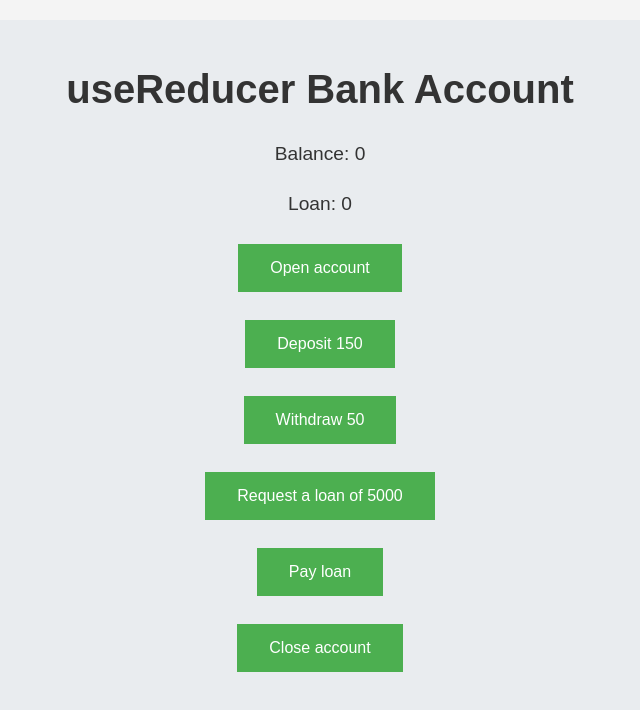
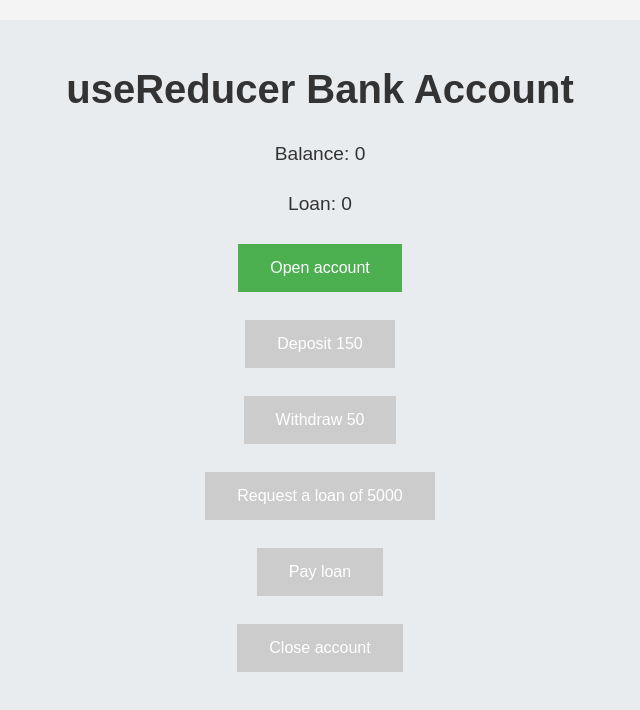
Before and after one commit to CezarLuca/16.1_bank_account_challenge, a React (Create React App) app: page / in a window 1280 px wide. Shown: the top 710 px of the page, without its empty margins (320-960 px from the left). Built offline with nearby package versions, Linux system fonts and the light colour scheme.

Commit message:
Completed Feature Parity with the Tutorial and Added More Styling

```diff
--- a/src/App.js
+++ b/src/App.js
@@ -43,7 +43,7 @@ function bankAccountReducer(state, action) {
 }
 
 export default function App() {
-    const [{ balance, loan }, dispatch] = useReducer(
+    const [{ balance, loan, isActive }, dispatch] = useReducer(
         bankAccountReducer,
         initialState
     );
@@ -56,7 +56,7 @@ export default function App() {
             <p>
                 <button
                     onClick={() => dispatch({ type: "openAccount" })}
-                    disabled={false}
+                    disabled={isActive}
                 >
                     Open account
                 </button>
@@ -64,7 +64,7 @@ export default function App() {
             <p>
                 <button
                     onClick={() => dispatch({ type: "deposit", amount: 150 })}
-                    disabled={false}
+                    disabled={!isActive}
                 >
                     Deposit 150
                 </button>
@@ -72,7 +72,7 @@ export default function App() {
             <p>
                 <button
                     onClick={() => dispatch({ type: "withdraw", amount: 50 })}
-                    disabled={false}
+                    disabled={!isActive}
                 >
                     Withdraw 50
                 </button>
@@ -82,7 +82,7 @@ export default function App() {
                     onClick={() =>
                         dispatch({ type: "requestLoan", amount: 5000 })
                     }
-                    disabled={false}
+                    disabled={!isActive}
                 >
                     Request a loan of 5000
                 </button>
@@ -90,7 +90,7 @@ export default function App() {
             <p>
                 <button
                     onClick={() => dispatch({ type: "payLoan" })}
-                    disabled={false}
+                    disabled={!isActive}
                 >
                     Pay loan
                 </button>
@@ -98,7 +98,7 @@ export default function App() {
             <p>
                 <button
                     onClick={() => dispatch({ type: "closeAccount" })}
-                    disabled={false}
+                    disabled={!isActive}
                 >
                     Close account
                 </button>
--- a/src/index.css
+++ b/src/index.css
@@ -45,6 +45,11 @@ button:hover {
     background-color: #45a049;
 }
 
+button:disabled {
+    background-color: #cccccc;
+    cursor: not-allowed;
+}
+
 p {
     margin: 20px 0;
     line-height: 1.6;
```
